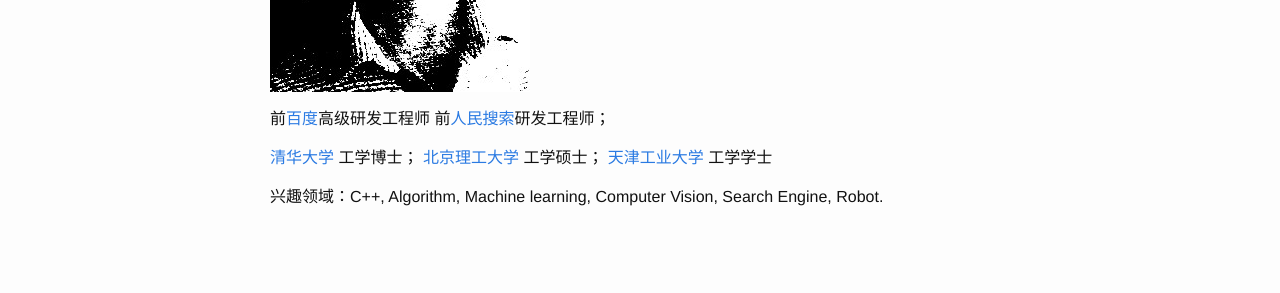
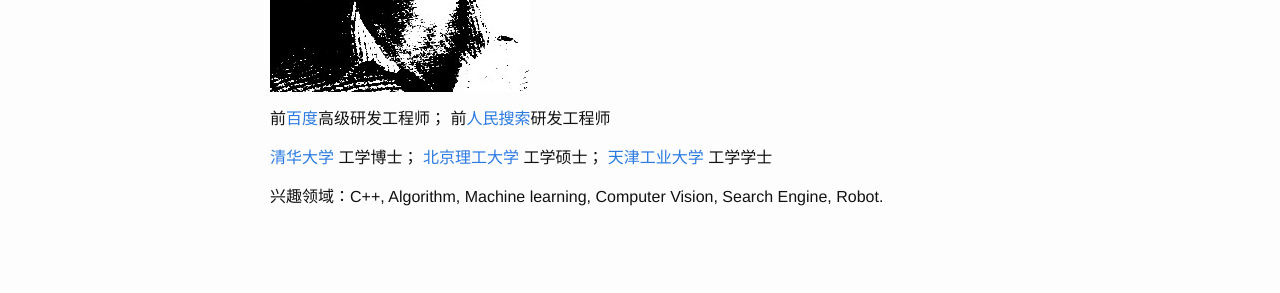
Before and after one commit to chuanqitan/chuanqitan.github.io, a Jekyll site: the page built from index.md, in a window 1280 px wide. Shown: the part 504-797 px from the top of the page. Built offline with Jekyll 4.4.1, drawn with Linux system fonts in a browser that asks for light colours.

Commit message:
small update

```diff
--- a/index.md
+++ b/index.md
@@ -8,8 +8,8 @@ title: chuanqi TAN
 
 ![avatar](images/avatar.jpg)
 
-前[百度](http://www.baidu.com){:target="_blank"}高级研发工程师
-前[人民搜索](http://www.jike.com){:target="_blank"}研发工程师；
+前[百度](http://www.baidu.com){:target="_blank"}高级研发工程师；
+前[人民搜索](http://www.jike.com){:target="_blank"}研发工程师
 
 [清华大学](http://www.thu.edu.cn){:target="_blank"} 工学博士；
 [北京理工大学](http://www.bit.edu.cn){:target="_blank"} 工学硕士；
```
